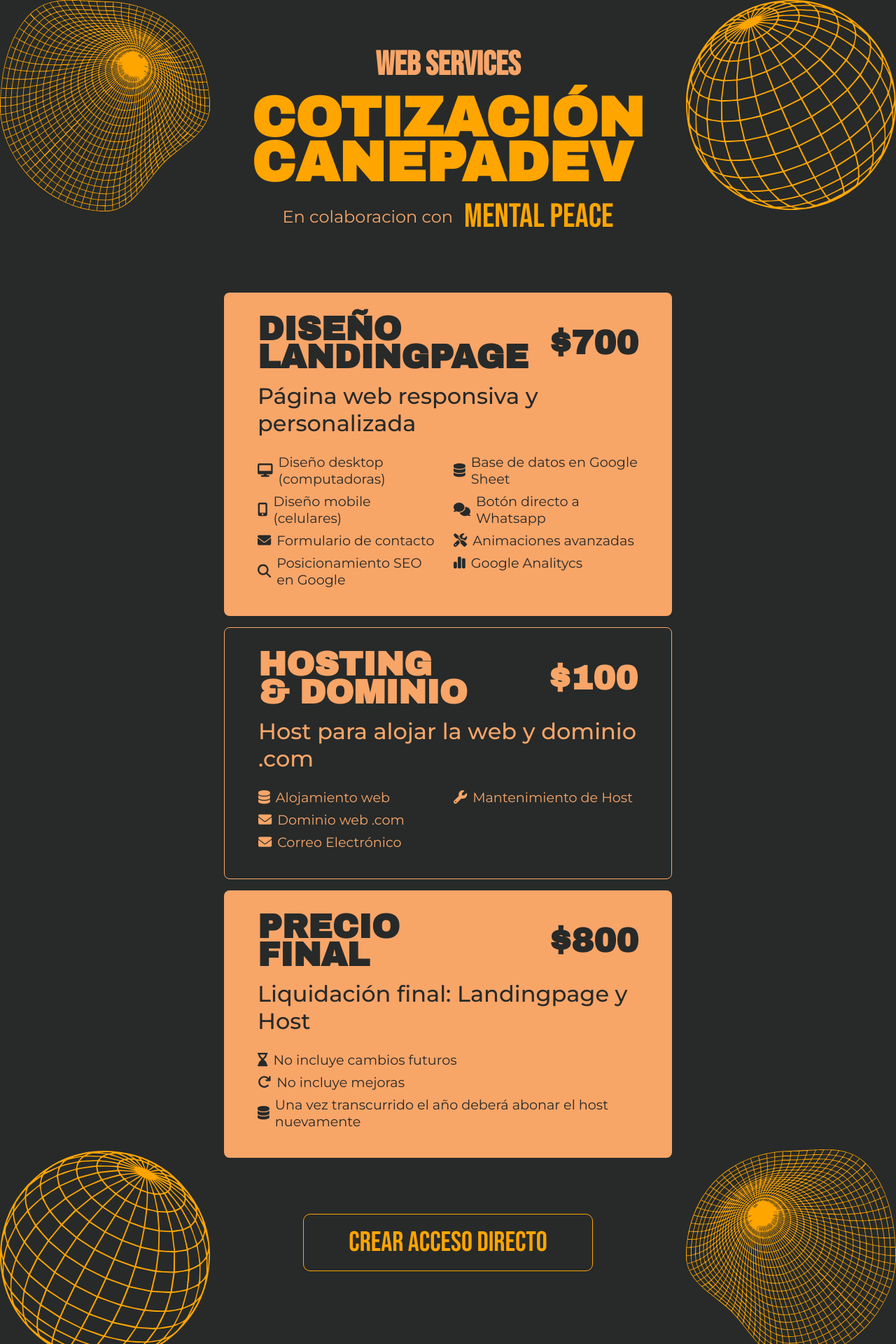
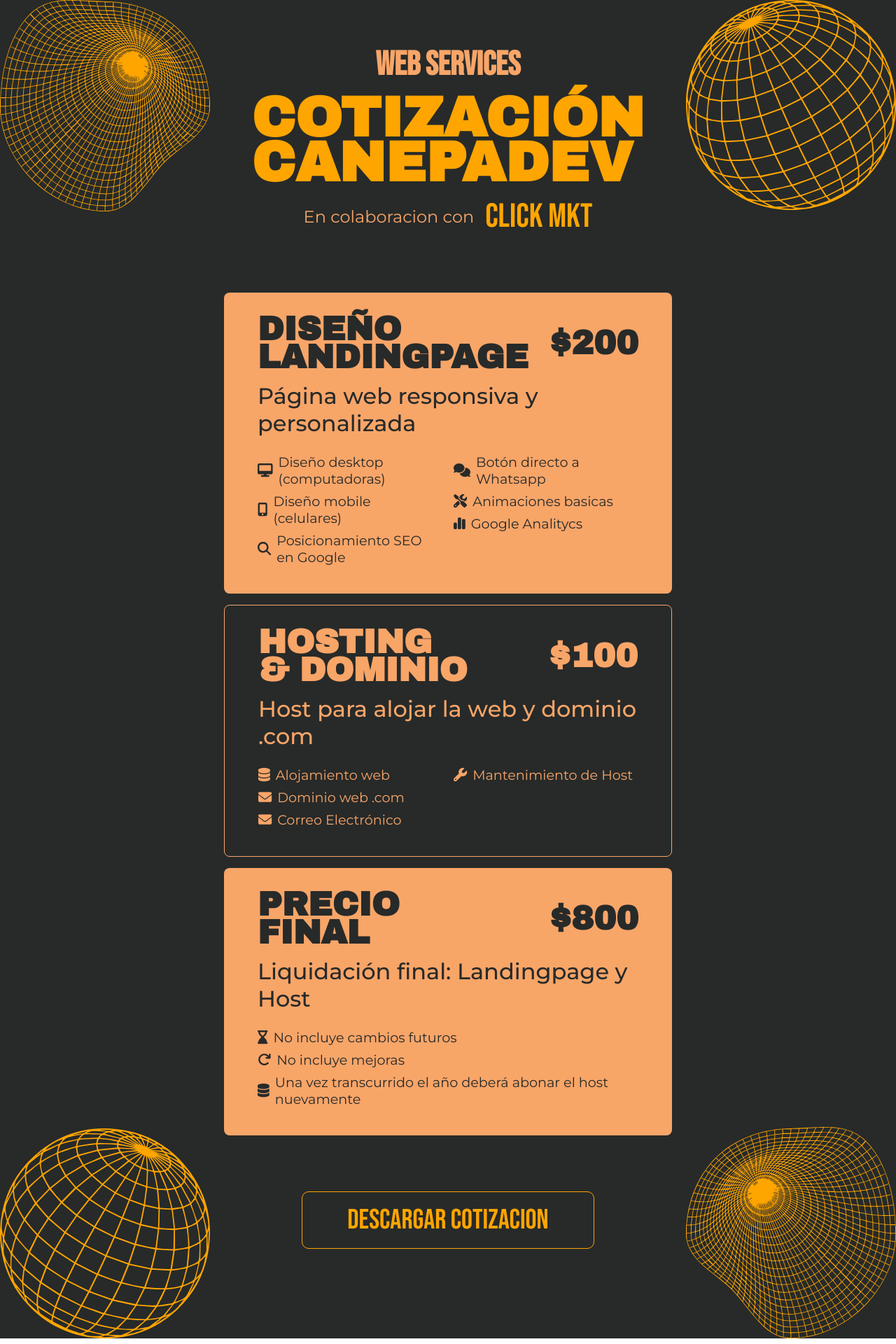
Before and after one commit to 219WD/cotizacion, a React (Vite) app: page / in a window 1280 px wide. Shown: the top 1920 px of the page at 70% size. Built offline with nearby package versions, Linux system fonts and the light colour scheme.

Commit message:
emiliano

```diff
--- a/src/components/Footer.jsx
+++ b/src/components/Footer.jsx
@@ -37,7 +37,7 @@
   return (
     <div className='container footer'>
       <button onClick={handleAddToHomeScreen}>
-        Crear acceso directo
+        Descargar Cotizacion
       </button>
       <img src={Circulo} alt="" className='position2' />
       <img src={Www} alt="" className='position3' />
--- a/src/components/Hero.jsx
+++ b/src/components/Hero.jsx
@@ -11,7 +11,7 @@
             <h3>Web Services</h3>
             <h1>Cotización <br /> CanepaDev</h1>
             <div className="subtitle">
-                <p>En colaboracion con <span>Mental Peace</span></p>
+                <p>En colaboracion con <span>Click MKT</span></p>
             </div>
         </header>
     )
--- a/src/components/Main.jsx
+++ b/src/components/Main.jsx
@@ -9,7 +9,7 @@
             <div className="card">
                 <div className="hero-card">
                     <h2>Diseño <br /> Landingpage</h2>
-                    <h2>$700</h2>
+                    <h2>$200</h2>
                 </div>
                 <div className="main-card">
                     <p>Página web responsiva y personalizada</p>
@@ -18,15 +18,15 @@
                             <ul>
                                 <li><FontAwesomeIcon icon={faDesktop} /> Diseño desktop (computadoras)</li>
                                 <li><FontAwesomeIcon icon={faMobileAlt} /> Diseño mobile (celulares)</li>
-                                <li><FontAwesomeIcon icon={faEnvelope} /> Formulario de contacto</li>
+                                {/* <li><FontAwesomeIcon icon={faEnvelope} /> Formulario de contacto</li> */}
                                 <li><FontAwesomeIcon icon={faMagnifyingGlass} /> Posicionamiento SEO en Google</li>
                             </ul>
                         </div>
                         <div className="col-2">
                             <ul>
-                                <li><FontAwesomeIcon icon={faDatabase} /> Base de datos en Google Sheet</li>
+                                {/* <li><FontAwesomeIcon icon={faDatabase} /> Base de datos en Google Sheet</li> */}
                                 <li><FontAwesomeIcon icon={faComments} /> Botón directo a Whatsapp</li>
-                                <li><FontAwesomeIcon icon={faTools} /> Animaciones avanzadas</li>
+                                <li><FontAwesomeIcon icon={faTools} /> Animaciones basicas</li>
                                 <li><FontAwesomeIcon icon={faChartSimple} /> Google Analitycs</li>
                             </ul>
                         </div>
```
